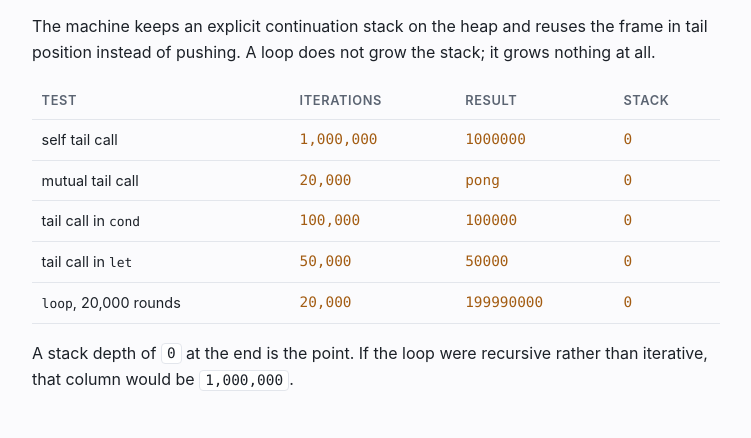
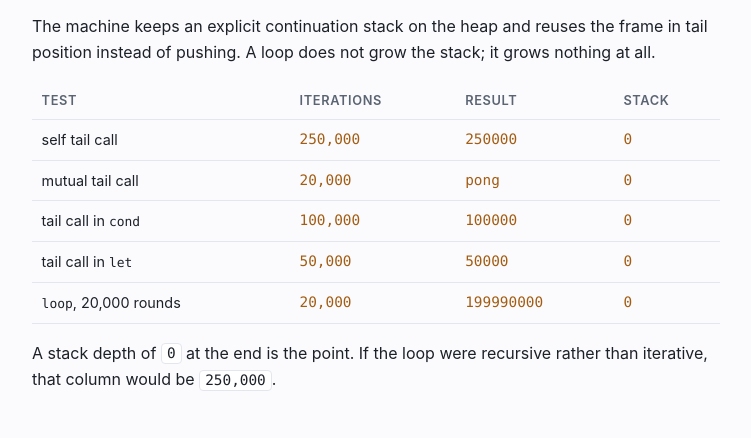
Before and after one commit to metif12/vlip, a plain HTML site: page site/index.html in a window 1280 px wide. Shown: the part 874-1312 px from the top of the page, without its empty margins (264-1015 px from the left). Drawn offline with Linux system fonts and the light colour scheme.

Commit message:
Correct the iteration counts claimed in the tests, README, and site
The headline tail-call test runs 250,000 iterations, not 1,000,000, after
being sized down so a Boehm collection at exit does not stall the runner. The
label, the README's verified block and the site table all still said a million,
which is exactly the kind of claim that is true of a machine that does not exist
and false of the one that does.

The measurements behind the reduction stay in the test file and section 7 of the
roadmap; only the numbers that were being overclaimed are corrected.

```diff
--- a/site/index.html
+++ b/site/index.html
@@ -117,7 +117,7 @@
   <table>
     <thead><tr><th>Test</th><th>Iterations</th><th>Result</th><th>Stack</th></tr></thead>
     <tbody>
-      <tr><td>self tail call</td><td class="num">1,000,000</td><td class="num">1000000</td><td class="num">0</td></tr>
+      <tr><td>self tail call</td><td class="num">250,000</td><td class="num">250000</td><td class="num">0</td></tr>
       <tr><td>mutual tail call</td><td class="num">20,000</td><td class="num">pong</td><td class="num">0</td></tr>
       <tr><td>tail call in <code>cond</code></td><td class="num">100,000</td><td class="num">100000</td><td class="num">0</td></tr>
       <tr><td>tail call in <code>let</code></td><td class="num">50,000</td><td class="num">50000</td><td class="num">0</td></tr>
@@ -126,7 +126,7 @@
   </table>
 
   <p>A stack depth of <code>0</code> at the end is the point. If the loop were
-  recursive rather than iterative, that column would be <code>1,000,000</code>.</p>
+  recursive rather than iterative, that column would be <code>250,000</code>.</p>
 
   <h2>Embedding</h2>
   <p>The machine is a library, not a program. It holds no global state, it takes
```
Also changed, not shown: README.md, 1 other file.
